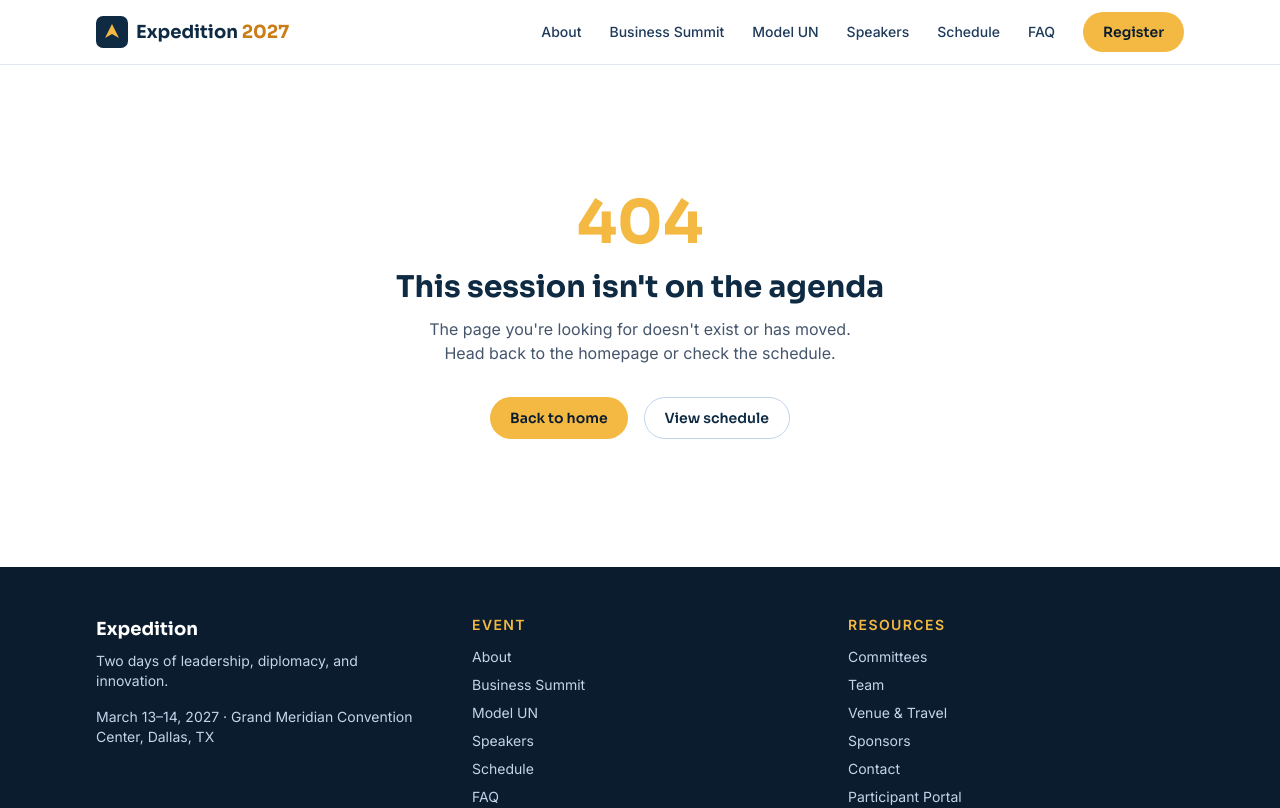
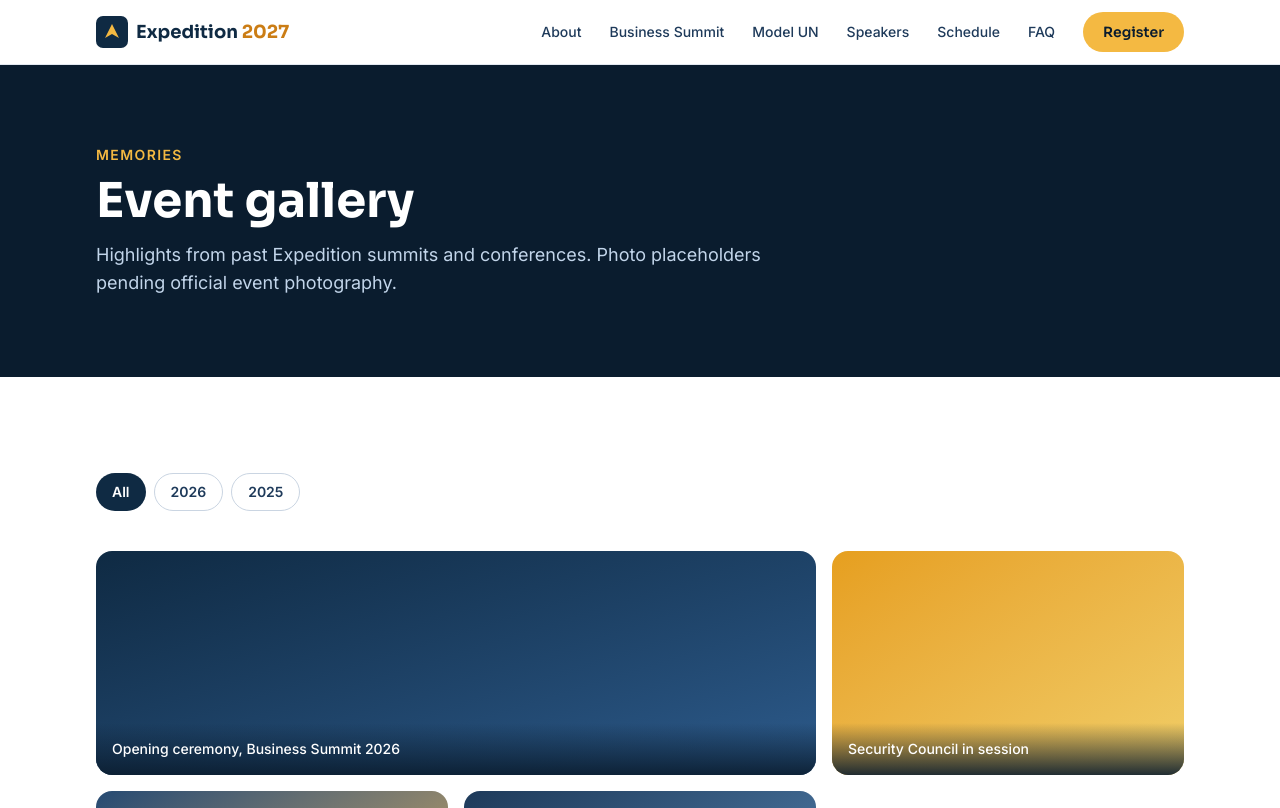
Before and after one commit to mahibnasif/expedition-summit, a React (Vite) app: page /gallery in a window 1280 px wide. Shown: the top 808 px of the page. Built offline with nearby package versions, Linux system fonts and the light colour scheme.

Commit message:
feat: add past-event gallery with year filter

```diff
--- a/src/App.tsx
+++ b/src/App.tsx
@@ -19,6 +19,7 @@ const Portal = lazy(() => import('./pages/Portal'))
 const Organizer = lazy(() => import('./pages/Organizer'))
 const Team = lazy(() => import('./pages/Team'))
 const Venue = lazy(() => import('./pages/Venue'))
+const Gallery = lazy(() => import('./pages/Gallery'))
 const NotFound = lazy(() => import('./pages/NotFound'))
 
 const routes = [
@@ -37,6 +38,7 @@ const routes = [
   { path: '/organizer', element: <Organizer /> },
   { path: '/team', element: <Team /> },
   { path: '/venue', element: <Venue /> },
+  { path: '/gallery', element: <Gallery /> },
   { path: '*', element: <NotFound /> },
 ]
 
--- a/src/components/layout/Footer.tsx
+++ b/src/components/layout/Footer.tsx
@@ -6,6 +6,7 @@ const secondaryLinks = [
   { to: '/committees', label: 'Committees' },
   { to: '/team', label: 'Team' },
   { to: '/venue', label: 'Venue & Travel' },
+  { to: '/gallery', label: 'Gallery' },
   { to: '/sponsors', label: 'Sponsors' },
   { to: '/contact', label: 'Contact' },
   { to: '/portal', label: 'Participant Portal' },
--- /dev/null
+++ b/src/pages/Gallery.tsx
@@ -0,0 +1,82 @@
+import { useState } from 'react'
+import PageHeader from '../components/ui/PageHeader'
+import Container from '../components/ui/Container'
+import { usePageTitle } from '../hooks/usePageTitle'
+
+interface GalleryItem {
+  id: string
+  caption: string
+  year: '2026' | '2025'
+  gradient: string
+  span?: string
+}
+
+/**
+ * Placeholder gallery — gradient tiles stand in for photos until
+ * Expedition provides real event photography.
+ */
+const items: GalleryItem[] = [
+  { id: 'g1', caption: 'Opening ceremony, Business Summit 2026', year: '2026', gradient: 'from-navy-900 to-navy-600', span: 'sm:col-span-2' },
+  { id: 'g2', caption: 'Security Council in session', year: '2026', gradient: 'from-gold-500 to-gold-300' },
+  { id: 'g3', caption: 'Case competition finalists', year: '2026', gradient: 'from-navy-700 to-gold-400' },
+  { id: 'g4', caption: 'Delegate social, Saturday evening', year: '2026', gradient: 'from-navy-800 to-navy-400' },
+  { id: 'g5', caption: 'Keynote Q&A', year: '2026', gradient: 'from-gold-600 to-navy-700', span: 'sm:col-span-2' },
+  { id: 'g6', caption: 'Crisis committee midnight update', year: '2025', gradient: 'from-navy-950 to-navy-700' },
+  { id: 'g7', caption: 'Awards ceremony, MUN 2025', year: '2025', gradient: 'from-gold-400 to-gold-200', span: 'sm:col-span-2' },
+  { id: 'g8', caption: 'Workshop breakout groups', year: '2025', gradient: 'from-navy-600 to-navy-300' },
+  { id: 'g9', caption: 'Volunteer crew at check-in', year: '2025', gradient: 'from-navy-800 to-gold-500' },
+]
+
+const years = ['All', '2026', '2025'] as const
+
+export default function Gallery() {
+  usePageTitle('Gallery')
+  const [year, setYear] = useState<(typeof years)[number]>('All')
+  const visible = year === 'All' ? items : items.filter((i) => i.year === year)
+
+  return (
+    <>
+      <PageHeader
+        eyebrow="Memories"
+        title="Event gallery"
+        description="Highlights from past Expedition summits and conferences. Photo placeholders pending official event photography."
+      />
+
+      <section className="py-16 sm:py-24">
+        <Container>
+          <div role="group" aria-label="Filter gallery by year" className="flex gap-2">
+            {years.map((y) => (
+              <button
+                key={y}
+                type="button"
+                aria-pressed={year === y}
+                onClick={() => setYear(y)}
+                className={`rounded-full px-4 py-2 text-sm font-semibold transition-colors ${
+                  year === y
+                    ? 'bg-navy-900 text-white'
+                    : 'border border-slate-300 text-navy-800 hover:border-navy-400'
+                }`}
+              >
+                {y}
+              </button>
+            ))}
+          </div>
+
+          <div className="mt-10 grid gap-4 sm:grid-cols-3">
+            {visible.map((item) => (
+              <figure key={item.id} className={`group relative overflow-hidden rounded-2xl ${item.span ?? ''}`}>
+                <div
+                  aria-hidden="true"
+                  className={`h-56 w-full bg-gradient-to-br ${item.gradient} transition-transform duration-300 group-hover:scale-105`}
+                />
+                <figcaption className="absolute inset-x-0 bottom-0 bg-gradient-to-t from-navy-950/90 to-transparent p-4 text-sm font-medium text-white">
+                  {item.caption}
+                </figcaption>
+              </figure>
+            ))}
+          </div>
+        </Container>
+      </section>
+    </>
+  )
+}
```
